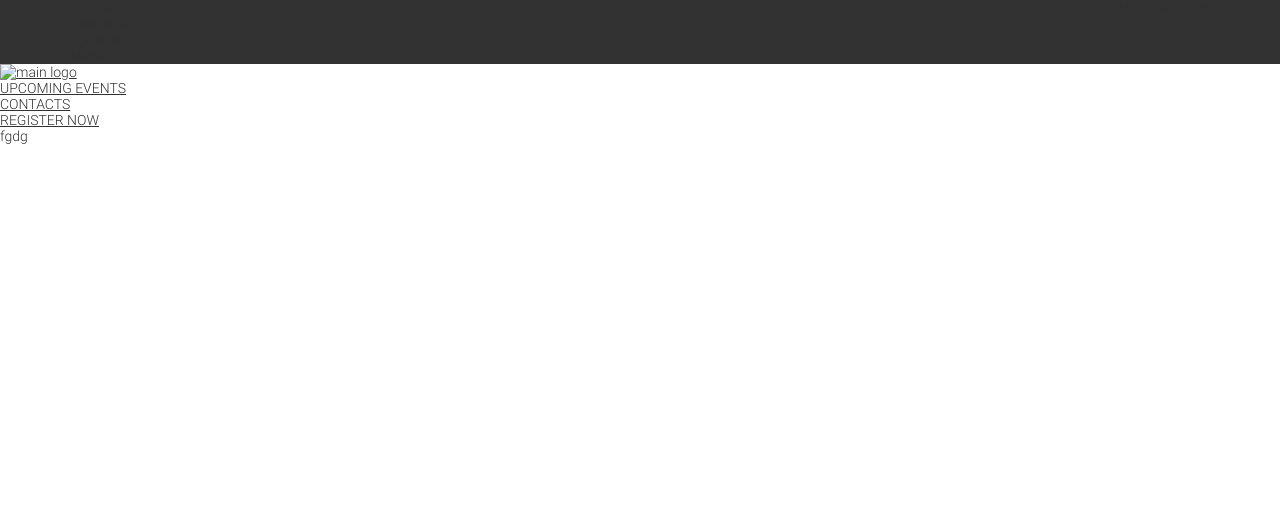
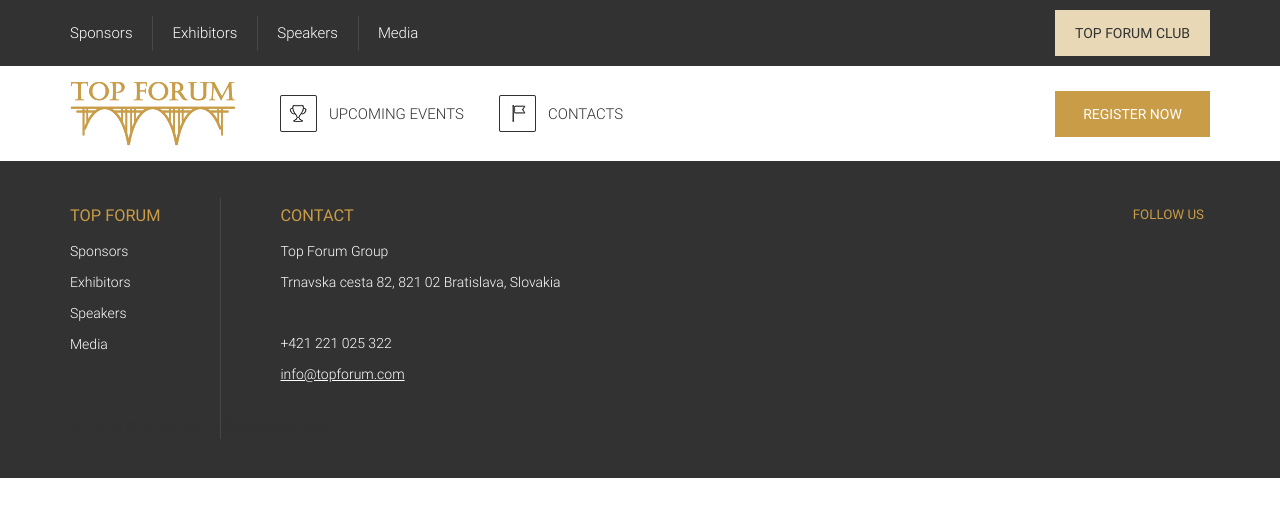
Before and after one commit to TolyaDeveloper/top-forum, a Gatsby site: page / in a window 1280 px wide. Built offline with nearby package versions, Linux system fonts and the light colour scheme; Gatsby itself is replaced by a stand-in of ours.

Commit message:
finish header and footer component

```diff
--- a/gatsby-config.js
+++ b/gatsby-config.js
@@ -19,7 +19,7 @@
         background_color: `#663399`,
         theme_color: `#663399`,
         display: `minimal-ui`,
-        icon: `src/images/gatsby-icon.png`,
+        icon: `src/images/icons/logo.png`,
       },
     },
     `gatsby-plugin-offline`,
--- /dev/null
+++ b/src/components/Footer/Footer.js
@@ -0,0 +1,134 @@
+import React from "react"
+import styled from "styled-components"
+import { Link } from "gatsby"
+import Container from "../UI/Container"
+
+const Footer = () => {
+  return (
+    <FooterStyled>
+      <Container>
+        <FooterNav>
+          <FooterNavInner>
+            <FooterNavBlock>
+              <FooterNavTitle>TOP FORUM</FooterNavTitle>
+              <ul>
+                <FooterNavItem>
+                  <Link to="/sponsors">Sponsors</Link>
+                </FooterNavItem>
+                <FooterNavItem>
+                  <Link to="/exhibitors">Exhibitors</Link>
+                </FooterNavItem>
+                <FooterNavItem>
+                  <Link to="speakers">Speakers</Link>
+                </FooterNavItem>
+                <FooterNavItem>
+                  <Link to="media">Media</Link>
+                </FooterNavItem>
+              </ul>
+            </FooterNavBlock>
+            <FooterNavBlock>
+              <FooterNavTitle>CONTACT</FooterNavTitle>
+              <ul>
+                <FooterNavItem>
+                  <Link to="/">Top Forum Group</Link>
+                </FooterNavItem>
+                <FooterNavItem>
+                  <AddressBlock>
+                    <Link to="/">Trnavska cesta 82, 821 02 Bratislava, Slovakia</Link>
+                  </AddressBlock>
+                </FooterNavItem>
+              </ul>
+              <ul style={{marginTop: "45px"}}>
+                <FooterNavItem>
+                  <a href="tel:+421221025322">+421 221 025 322</a>
+                </FooterNavItem>
+                <FooterNavItem>
+                  <EmailLink href="mailto:info@topforum.com">info@topforum.com</EmailLink>
+                </FooterNavItem>
+              </ul>
+            </FooterNavBlock>
+          </FooterNavInner>
+          <FollowButton type="button">FOLLOW US</FollowButton>
+        </FooterNav>
+        <Divider />
+        <p className="copyright">All rights reserved 2021. @anatoliiharhash</p>
+      </Container>
+    </FooterStyled>
+  )
+}
+
+const FooterStyled = styled.footer`
+  padding: 45px 0;
+  background-color: #323232;
+`
+
+const FooterNav = styled.nav`
+  display: flex;
+  justify-content: space-between;
+  align-items: start;
+`
+
+const FooterNavInner = styled.div`
+  display: flex;
+`
+
+const FooterNavBlock = styled.div`
+  padding-right: 60px;
+  & + & {
+    position: relative;
+    padding-left: 60px;
+    &::before {
+      content: '';
+      position: absolute;
+      top: -8px;
+      left: 0;
+      width: 1px;
+      height: calc(100% + 50px);
+      background-color: #464645;
+    }
+  }
+`
+
+const FooterNavTitle = styled.h3`
+  margin-bottom: 18px;
+  color: #c99c47;
+  font-weight: 400;
+`
+
+const FooterNavItem = styled.li`
+  margin-bottom: 15px;
+  color: #fff;
+  transition: opacity 0.2s ease-in;
+  &:hover {
+    opacity: 0.7;
+  }
+`
+
+const AddressBlock = styled.address`
+  font-style: normal;
+`
+
+const FollowButton = styled.button`
+  color: #c99c47;
+  background-color: transparent;
+  border: none;
+  font-family: Roboto, sans-serif;
+  font-weight: 400;
+  cursor: pointer;
+  transition: opacity 0.2s ease-in;
+  &:hover {
+    opacity: 0.7;
+  }
+`
+
+const EmailLink = styled.a`
+  text-decoration: underline;
+`
+
+const Divider = styled.div`
+  margin-top: 20px;
+  width: 100%;
+  background-color: #464645;
+`
+
+export default Footer
--- a/src/components/Header/Header.js
+++ b/src/components/Header/Header.js
@@ -2,6 +2,9 @@
 import {Link} from "gatsby"
 import styled from "styled-components"
 import Container from "../UI/Container"
+import LinkStyled from "../UI/Link"
+import {StaticImage} from "gatsby-plugin-image"
+import Logo from "../UI/Logo"
 
 const Header = () => {
   return (
@@ -9,44 +12,60 @@
       <HeaderTop>
         <Container>
           <HeaderTopInner>
-            <nav className="menu">
-              <ul className="menu__list">
-                <li className="menu__item">
-                  <Link className="menu__link" to="/sponsors">Sponsors</Link>
-                </li>
-                <li className="menu__item">
-                  <Link className="menu__link" to="/exhibitors">Exhibitors</Link>
-                </li>
-                <li className="menu__item">
-                  <Link className="menu__link" to="/speakers">Speakers</Link>
-                </li>
-                <li className="menu__item">
-                  <Link className="menu__link" to="/media">Media</Link>
-                </li>
-              </ul>
+            <nav>
+              <NavList>
+                <NavItem>
+                  <Link to="/sponsors">Sponsors</Link>
+                </NavItem>
+                <NavItem>
+                  <Link to="/exhibitors">Exhibitors</Link>
+                </NavItem>
+                <NavItem>
+                  <Link to="/speakers">Speakers</Link>
+                </NavItem>
+                <NavItem>
+                  <Link to="/media">Media</Link>
+                </NavItem>
+              </NavList>
             </nav>
-            <a className="header-top__link" href="#">TOP FORUM CLUB</a>
+            <TopHeaderLink $fixed to="/upcoming-events">TOP FORUM CLUB</TopHeaderLink>
           </HeaderTopInner>
         </Container>
       </HeaderTop>
-      <div className="header__bottom">
-        <div className="header__bottom-info">
-          <Link className="logo" to="/">
-            <img src="" alt="main logo" />
-          </Link>
-          <ul className="header__bottom-list">
-            <li className="header__bottom-item">
-              <img src="" alt="" />
-              <Link to="/upcoming-events">UPCOMING EVENTS</Link>
-            </li>
-            <li className="header__bottom-item">
-              <img src="" alt="" />
-              <Link to="/contacts">CONTACTS</Link>
-            </li>
-          </ul>
-        </div>
-        <Link className="header__bottom-link" to="/register">REGISTER NOW</Link>
-      </div>
+      <HeaderBottom>
+        <Container>
+          <HeaderBottomInner>
+            <HeaderBottomInfo>
+              <Logo />
+              <HeaderBottomList>
+                <HeaderBottomItem>
+                  <StaticImage
+                    src="../../images/icons/upcoming-events-icon.png"
+                    alt="upcoming events icon"
+                    width={37}
+                    height={37}
+                    placeholder="tracedSVG"
+                    style={{marginRight: "12px"}}
+                  />
+                  <HeaderBottomLink to="/upcoming-events">UPCOMING EVENTS</HeaderBottomLink>
+                </HeaderBottomItem>
+                <HeaderBottomItem>
+                  <StaticImage
+                    src="../../images/icons/contacts-icon.png"
+                    alt="contacts"
+                    width={37}
+                    height={37}
+                    placeholder="tracedSVG"
+                    style={{marginRight: "12px"}}
+                  />
+                  <HeaderBottomLink to="/contacts">CONTACTS</HeaderBottomLink>
+                </HeaderBottomItem>
+              </HeaderBottomList>
+            </HeaderBottomInfo>
+            <LinkStyled $fixed to="/register">REGISTER NOW</LinkStyled>
+          </HeaderBottomInner>
+        </Container>
+      </HeaderBottom>
     </header>
   )
 }
@@ -58,27 +77,95 @@
 const HeaderTopInner = styled.div`
   display: flex;
   justify-content: space-between;
-  min-height: 55px;
+  align-items: center;
 `
 
 const NavList = styled.ul`
   display: flex;
+  transform: translateX(-20px);
+  overflow: hidden;
 `
 
 const NavItem = styled.li`
+  a {
+    position: relative;
+    padding: 20px;
+    color: #fff;
+    font-size: 15px;
+    line-height: 1.76;
+    transition: background-color 0.2s ease-in;
+    &:hover {
+      background-color: #212121;
+    }
+  }
   & + & {
-    position: relative;
-    margin-left: 15px;
-    padding-left: 15px;
-    &::before {
+    a:before {
       content: '';
       position: absolute;
+      top: 50%;
+      transform: translateY(-50%);
       left: 0;
       width: 1px;
       height: 35px;
-      background-color: red;
+      background-color: #474747;
     }
   }
 `
 
+const TopHeaderLink = styled(LinkStyled)`
+  background-color: #e8d8b6;
+  color: #323232;
+`
+
+const HeaderBottom = styled.div`
+  ${props => props.borderBottom &&`
+    border-bottom: 1px solid #d6d6d6;
+  `}
+`
+
+const HeaderBottomInner = styled.div`
+  display: flex;
+  justify-content: space-between;
+  align-items: center;
+  min-height: 95px;
+`
+
+const HeaderBottomInfo = styled.div`
+  display: flex;
+  align-items: center;
+`
+
+const HeaderBottomList = styled.ul`
+  display: flex;
+  margin-left: 45px;
+`
+
+const HeaderBottomItem = styled.li`
+  display: flex;
+  align-items: center;
+  & + & {
+    margin-left: 35px;
+  }
+`
+
+const HeaderBottomLink = styled(Link)`
+  position: relative;
+  font-size: 15px;
+  &::before {
+    content: '';
+    position: absolute;
+    bottom: 0;
+    left: 0;
+    right: auto;
+    width: 0;
+    height: 1px;
+    background-color: #656565;
+    transition: width 0.2s cubic-bezier(.27,.31,.29,.99);
+  }
+  &:hover::before {
+    width: 100%;
+  }
+`
+
+
 export default Header
--- a/src/components/Layout/Layout.js
+++ b/src/components/Layout/Layout.js
@@ -2,13 +2,15 @@
 import '../UI/fonts.css'
 import GlobalStyles from "../UI/GlobalStyles"
 import Header from "../Header/Header"
+import Footer from "../Footer/Footer"
 
 const Layout = ({children}) => {
   return (
     <React.Fragment>
       <GlobalStyles />
       <Header />
-      {children}
+      <main>{children}</main>
+      <Footer />
     </React.Fragment>
   )
 }
--- a/src/components/UI/GlobalStyles.js
+++ b/src/components/UI/GlobalStyles.js
@@ -25,6 +25,7 @@
   a {
     display: inline-block;
     color: inherit;
+    text-decoration: none;
   }
 
   p,
--- /dev/null
+++ b/src/components/UI/Link.js
@@ -0,0 +1,22 @@
+import styled from "styled-components"
+import {Link} from "gatsby"
+
+const LinkStyled = styled(Link)`
+  padding: 15px 10px;
+  font-family: Roboto, sans-serif;
+  font-weight: 400;
+  color: #fff;
+  background-color: ${props => props.$pale ? "#d4c198" : "#c99c47"};
+  text-align: center;
+
+  ${props => props.$black &&`
+    background-color: #323232;
+    color: white;
+  `}
+
+  ${props => props.$fixed &&`
+    min-width: 155px;
+  `}
+`
+
+export default LinkStyled
--- /dev/null
+++ b/src/components/UI/Logo.js
@@ -0,0 +1,18 @@
+import React from "react"
+import {StaticImage} from "gatsby-plugin-image"
+import {Link} from "gatsby"
+
+const Logo = () => {
+  return (
+    <Link className="logo" to="/">
+      <StaticImage
+        src="../../images/icons/logo.png" alt="main logo"
+        width={165}
+        height={64}
+        placeholder="tracedSVG"
+      />
+    </Link>
+  )
+}
+
+export default Logo
--- a/src/pages/index.js
+++ b/src/pages/index.js
@@ -6,7 +6,6 @@
   return (
     <Layout>
       <Seo title="Home page | Top forum 2021" />
-      fgdg
     </Layout>
   )
 }
```
Also changed, not shown: src/images/content/forum-presentation.jpg (added), src/images/icons/contacts-icon.png (added), src/images/icons/logo.png (added), src/images/icons/upcoming-events-icon.png (added).
